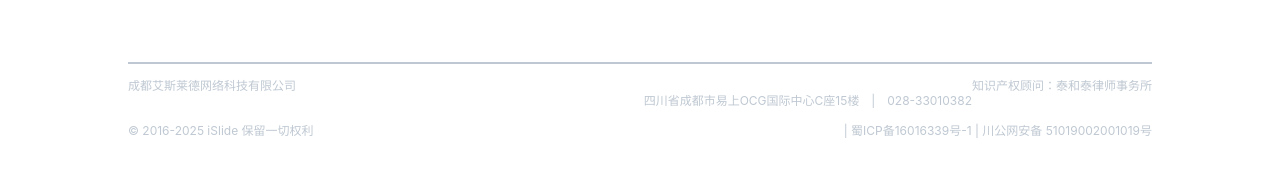
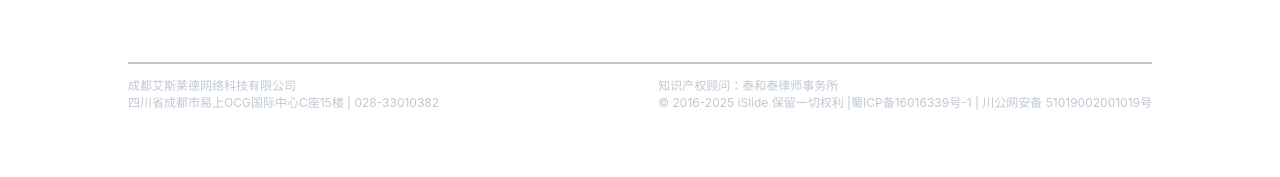
Before and after one commit to HoriZon-05/iSide, a plain HTML site: page web.html in a window 1280 px wide. Shown: the part 7092-7269 px from the top of the page. Drawn offline with Linux system fonts and the light colour scheme.

Commit message:
完全修复底部布局的float异常

```diff
--- a/style.css
+++ b/style.css
@@ -951,6 +951,7 @@ h1{
 
         .footIfo div{
             font-size: 10px;
+            /* display: inline-block; */
         }
     }
 
@@ -975,16 +976,14 @@ h1{
         padding-bottom: 3vw;
     }
 
-    .footIfo div:nth-child(2n+1){
-        float: left;
+    @media (min-width: 970px) {
+        .footIfo div:nth-of-type(1){
+            float: left;
+        }
+        .footIfo div:nth-of-type(2){
+            float: right;
+        }
     }
-    .footIfo div:nth-child(2n){
-        float: right;
-    }
-    .footIfo div:nth-child(n+4){
-        display: inline-block;
-    }
-
 
     .mode-switch {
         position: absolute;
--- a/web.html
+++ b/web.html
@@ -415,13 +415,19 @@
                 </ul>
             </div>
             <div class="footIfo">
-                <div>成都艾斯莱德网络科技有限公司</div>
-                <div>知识产权顾问：泰和泰律师事务所</div>
-                <br>
-                <div>四川省成都市易上OCG国际中心C座15楼 | 028-33010382</div>
-                <br><br>
-                <div>© 2016-2025 iSlide 保留一切权利</div>
-                <div> | 蜀ICP备16016339号-1 | 川公网安备 51019002001019号</div>
+                <div class="left">
+                    <div>成都艾斯莱德网络科技有限公司</div>
+                    <br>
+                    <div>四川省成都市易上OCG国际中心C座15楼 | 028-33010382</div>
+                </div>
+                <div class="right">
+                    <div>知识产权顾问：泰和泰律师事务所</div>
+                    <br>
+                    <div>
+                        <div>© 2016-2025 iSlide 保留一切权利 |</div>
+                        <div> 蜀ICP备16016339号-1 | 川公网安备 51019002001019号</div>
+                    </div>
+                </div>
             </div>
 
             <div class="mode-switch">
```
